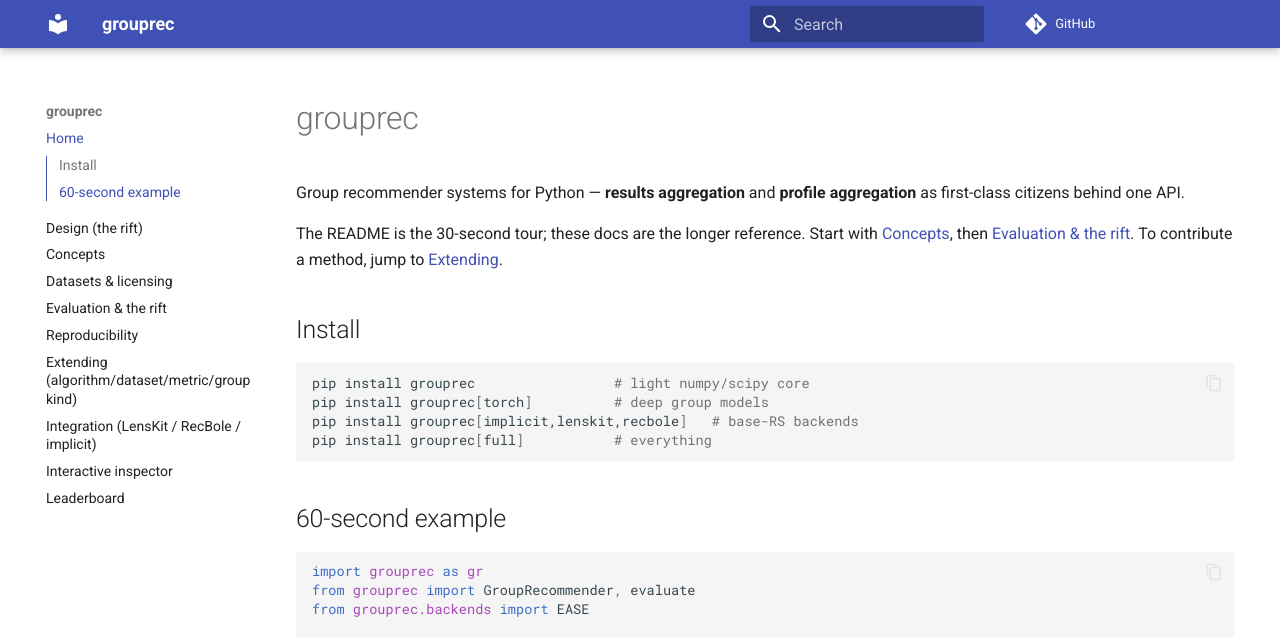
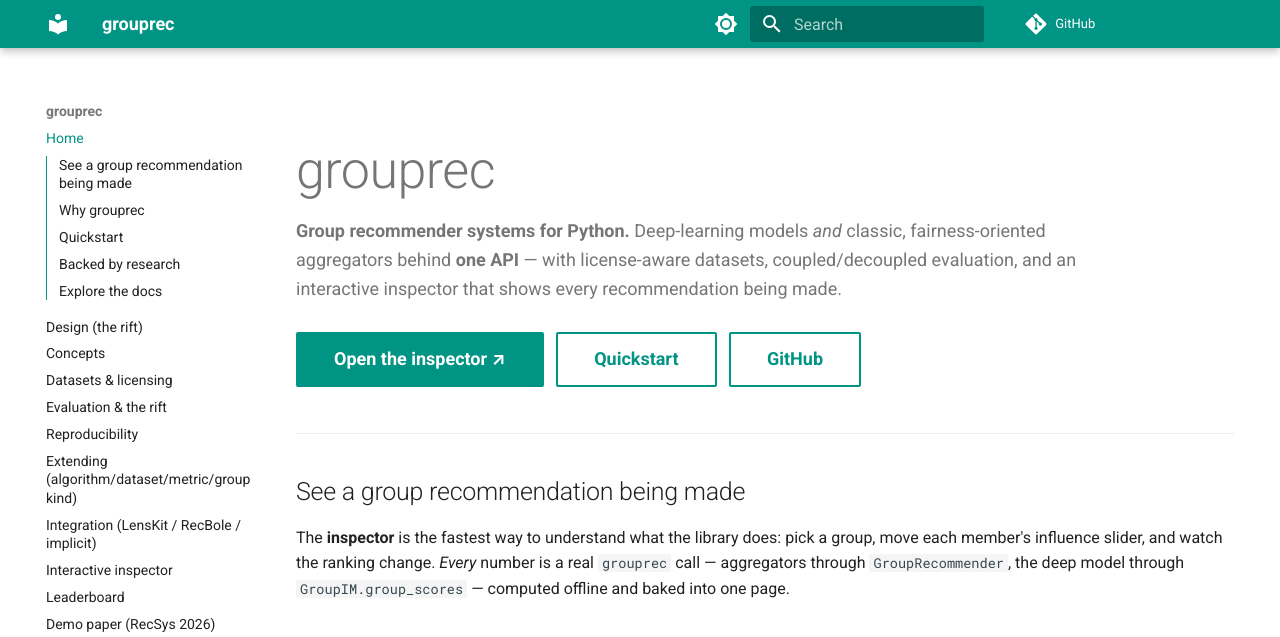
Before and after one commit to pdokoupil/grouprec, an MkDocs documentation site: the page built from docs/index.md, in a window 1280 px wide and 1400 px high. Shown: the top 637 px of the window. Built offline with MkDocs 1.6.1 and Material for MkDocs 9.7.7, drawn with Linux system fonts in a browser that asks for light colours; comment, search, counter and statistics services are not loaded; some of the changed text lies outside the part shown; grey boxes are pictures that could not be loaded.

Commit message:
docs: inspector-forward landing page + per-paper landing structure
- rework docs/index.md into a hero landing: pitch, inline embedded
  inspector (iframe), feature cards, quickstart, RecSys 2026 note
- add docs/papers/ audience landing pages: demo.md (live, in nav) plus
  resource.md and reproducibility.md drafts (unlinked) for future
  resubmissions
- add docs/stylesheets/extra.css (hero + inspector embed); enable
  attr_list/md_in_html, light/dark palette, extra_css in mkdocs.yml
- fix demo-page iframe path for directory-URL depth (../../)

````diff
--- a/docs/index.md
+++ b/docs/index.md
@@ -1,22 +1,64 @@
+<div class="hero" markdown>
+
 # grouprec
 
-Group recommender systems for Python — **results aggregation** and **profile
-aggregation** as first-class citizens behind one API.
+**Group recommender systems for Python.** Deep-learning models *and* classic,
+fairness-oriented aggregators behind **one API** — with license-aware datasets,
+coupled/decoupled evaluation, and an interactive inspector that shows every
+recommendation being made.
 
-The README is the 30-second tour; these docs are the longer reference. Start with
-[Concepts](concepts.md), then [Evaluation & the rift](evaluation.md). To contribute a
-method, jump to [Extending](extending.md).
+[Open the inspector&nbsp;↗](group_rec_inspector.html){ .md-button .md-button--primary }
+[Quickstart](#quickstart){ .md-button }
+[GitHub](https://github.com/pdokoupil/grouprec){ .md-button }
 
-## Install
+</div>
+
+## See a group recommendation being made
+
+The **inspector** is the fastest way to understand what the library does: pick a
+group, move each member's influence slider, and watch the ranking change. *Every*
+number is a real `grouprec` call — aggregators through `GroupRecommender`, the deep
+model through `GroupIM.group_scores` — computed offline and baked into one page.
+
+<iframe class="inspector-embed" src="group_rec_inspector.html" title="grouprec interactive inspector" loading="lazy"></iframe>
+
+[Open the full inspector&nbsp;↗](group_rec_inspector.html){ .md-button .md-button--primary }
+[How it's built](INSPECTOR.md){ .md-button }
+
+## Why grouprec
+
+<div class="grid cards" markdown>
+
+-   **One API, two paradigms**
+
+    Swap a fairness aggregator (GFAR, EP-FuzzDA, RLProp/LTP) for a deep model
+    (GroupIM, ConsRec, AGREE, …) without touching the rest of your pipeline.
+
+-   **Evaluation across the rift**
+
+    Score the *same* recommender under **coupled** vs **decoupled** protocols, with
+    per-member fairness lenses (`min` / `minmax` / Jain) — the comparison the two
+    group-rec communities rarely make.
+
+-   **Reproducible by default**
+
+    `gr.Experiment` captures seed + environment + git SHA + citations; datasets are
+    pinned by checksum; every method ships its BibTeX via `gr.cite(...)`.
+
+-   **Bring your own everything**
+
+    Adapters for LensKit / implicit / RecBole, license-aware dataset loaders, and
+    hooks to register custom metrics, aggregators, and group kinds.
+
+</div>
+
+## Quickstart { #quickstart }
 
 ```bash
 pip install grouprec                 # light numpy/scipy core
-pip install grouprec[torch]          # deep group models
-pip install grouprec[implicit,lenskit,recbole]   # base-RS backends
+pip install grouprec[torch]          # deep group models + the inspector generator
 pip install grouprec[full]           # everything
 ```
-
-## 60-second example
 
 ```python
 import grouprec as gr
@@ -32,3 +74,26 @@
                   metrics=["ndcg@10"], group_aggregations=["mean", "min", "minmax"])
 print(report.pivot())
 ```
+
+Regenerate the inspector yourself (needs the `[torch]` extra):
+
+```bash
+grouprec-build-inspector --out group_rec_inspector.html
+```
+
+## Backed by research
+
+A demo-track paper describing this toolkit is **under review at RecSys 2026**:
+
+> Patrik Dokoupil, Ludovico Boratto, and Ladislav Peska.
+> *GroupRec: A Unified Toolkit for Reproducible and Inspectable Group Recommendation Research.*
+
+See the [demo-paper landing page](papers/demo.md) for the reviewer-facing tour.
+
+## Explore the docs
+
+- [Design (the rift)](design.md) — why group recommendation split into two communities
+- [Concepts](concepts.md) · [Evaluation](evaluation.md) · [Reproducibility](reproducibility.md)
+- [Extending](extending.md) — add an algorithm, dataset, metric, or group kind
+- [Integration](integration.md) — LensKit / RecBole / implicit backends
+- [README on GitHub](https://github.com/pdokoupil/grouprec#readme) · [Citation](https://github.com/pdokoupil/grouprec/blob/main/CITATION.cff)
--- /dev/null
+++ b/docs/stylesheets/extra.css
@@ -0,0 +1,38 @@
+/* Landing-page styling for the grouprec docs site. */
+
+.hero {
+  padding: 2.2rem 0 1.4rem;
+  border-bottom: 1px solid var(--md-default-fg-color--lightest);
+  margin-bottom: 1.4rem;
+}
+.hero h1 {
+  font-size: 2.6rem;
+  line-height: 1.1;
+  margin: 0 0 .6rem;
+}
+.hero p {
+  font-size: .9rem;
+  max-width: 42rem;
+  color: var(--md-default-fg-color--light);
+}
+.hero .md-button {
+  margin: .5rem .4rem 0 0;
+}
+
+/* Inline inspector embed */
+.inspector-embed {
+  width: 100%;
+  height: 760px;
+  border: 1px solid var(--md-default-fg-color--lightest);
+  border-radius: 10px;
+  background: var(--md-default-bg-color);
+  margin: 1rem 0 .6rem;
+}
+@media screen and (max-width: 60em) {
+  .inspector-embed { height: 620px; }
+}
+
+/* Feature cards use Material's built-in .grid.cards; nudge spacing only. */
+.grid.cards > ul > li {
+  border-radius: 10px;
+}
--- a/mkdocs.yml
+++ b/mkdocs.yml
@@ -3,7 +3,22 @@
 repo_url: https://github.com/pdokoupil/grouprec
 theme:
   name: material
-  features: [navigation.sections, content.code.copy, toc.integrate]
+  features: [navigation.sections, navigation.top, content.code.copy, toc.integrate]
+  palette:
+    - scheme: default
+      primary: teal
+      accent: teal
+      toggle:
+        icon: material/brightness-7
+        name: Switch to dark mode
+    - scheme: slate
+      primary: teal
+      accent: teal
+      toggle:
+        icon: material/brightness-4
+        name: Switch to light mode
+extra_css:
+  - stylesheets/extra.css
 nav:
   - Home: index.md
   - Design (the rift): design.md
@@ -15,8 +30,11 @@
   - Integration (LensKit / RecBole / implicit): integration.md
   - Interactive inspector: INSPECTOR.md
   - Leaderboard: leaderboard.md
+  - Demo paper (RecSys 2026): papers/demo.md
 markdown_extensions:
   - admonition
+  - attr_list
+  - md_in_html
   - pymdownx.superfences
   - toc:
       permalink: true
````
Also changed, not shown: docs/papers/demo.md (added, +44 -0 lines).
